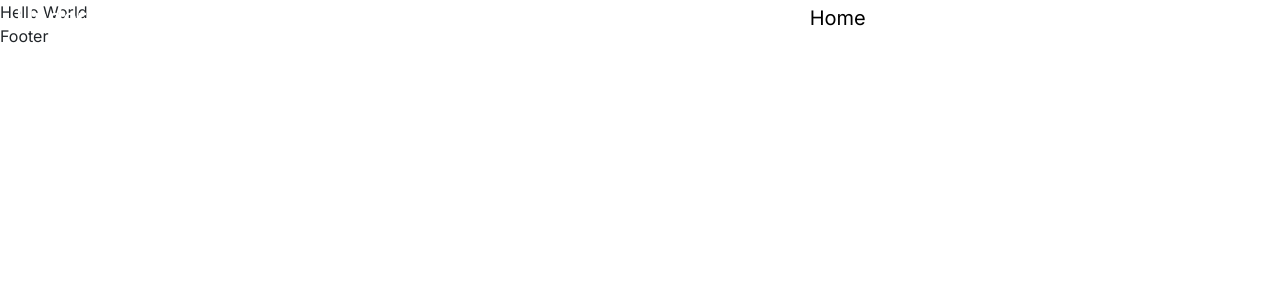
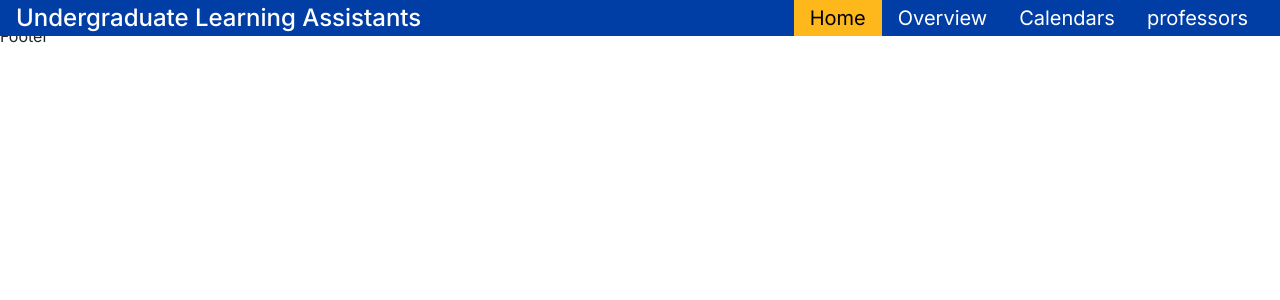
Before and after one commit to acm-ucr/professor-website, a Next.js app: page / in a window 1280 px wide. Shown: the top 300 px of the page. Built offline with nearby package versions, Linux system fonts and the light colour scheme.

Commit message:
typo lol

```diff
--- a/tailwind.config.js
+++ b/tailwind.config.js
@@ -7,7 +7,7 @@ module.exports = {
   ],
   theme: {
     extend: {
-      color: {
+      colors: {
         professor: {
           blue: "#003DA5",
           yellow: "#FFB81C",
```
